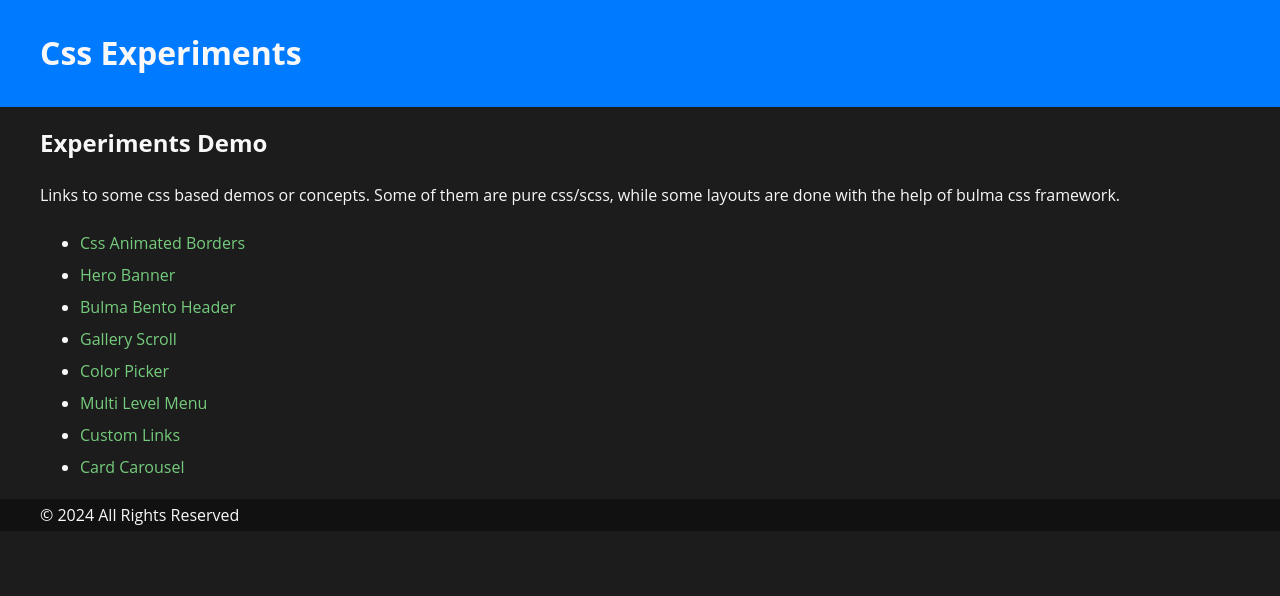
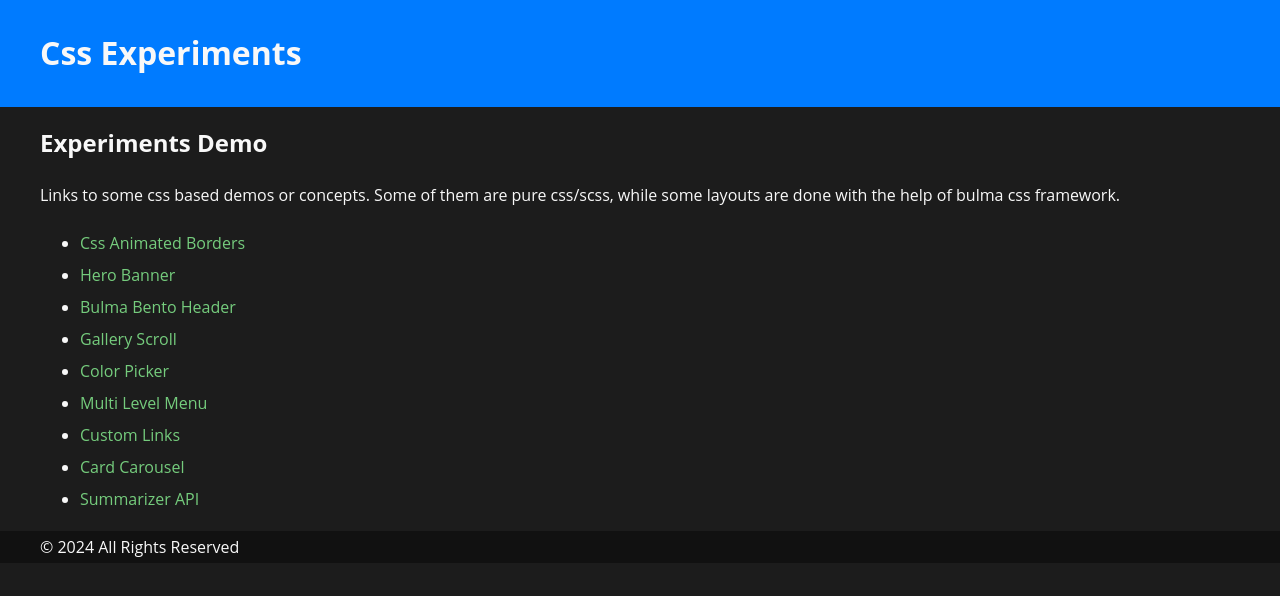
Before and after one commit to ae-app-labs/web-css-experiments, a Jekyll site: the page built from index.md, in a window 1280 px wide. Shown: the top 596 px of the page. Built offline with Jekyll 4.4.1, drawn with Linux system fonts in a browser that asks for light colours.

Commit message:
Update index.md

```diff
--- a/index.md
+++ b/index.md
@@ -13,3 +13,4 @@ Links to some css based demos or concepts. Some of them are pure css/scss, while
 - [Multi Level Menu](experiments/css-multi-level-menu)
 - [Custom Links](experiments/custom-links/)
 - [Card Carousel](experiments/card-carousel/)
+- [Summarizer API](experiments/summarizer-api)
```
